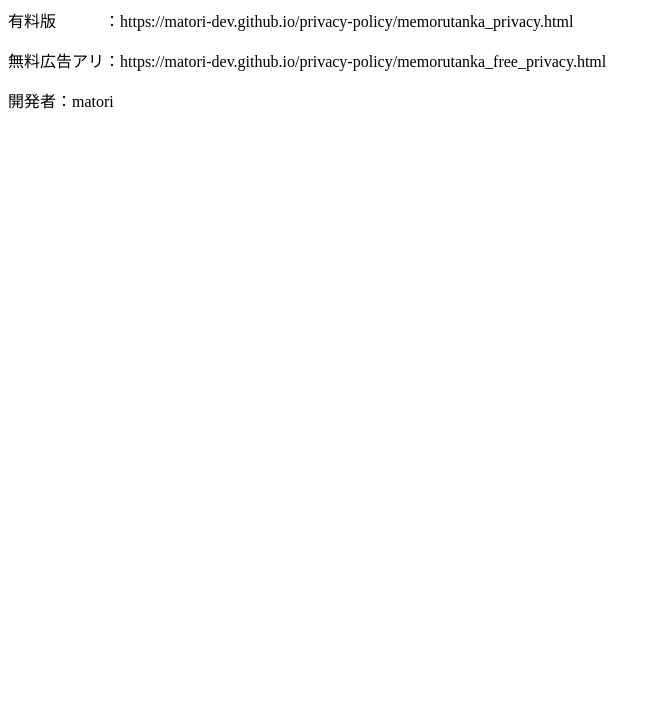
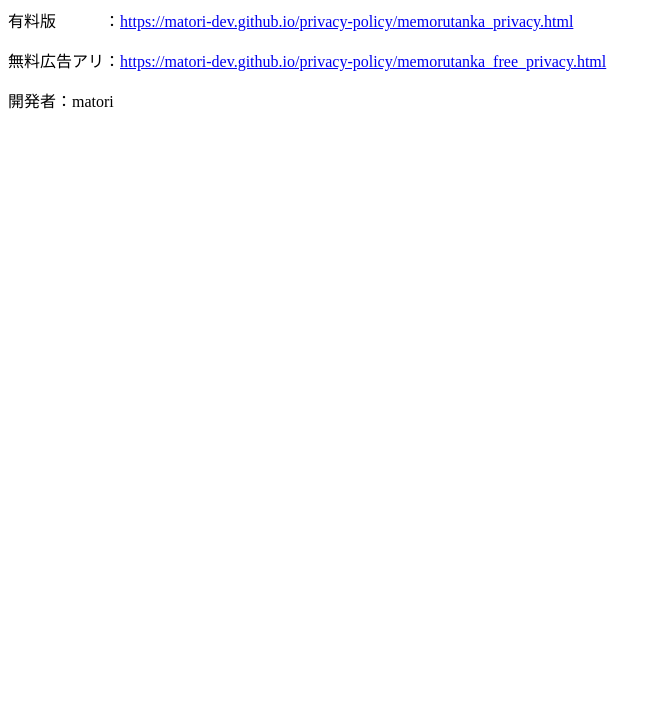
Before and after one commit to matori-dev/privacy-policy, a plain HTML site: page index.html in a window 1280 px wide. Shown: the part 81-800 px from the top of the page, without its empty margins (0-661 px from the left). Drawn offline with Linux system fonts and the light colour scheme.

Commit message:
Update index.html
URLにリンクを追加

```diff
--- a/index.html
+++ b/index.html
@@ -6,8 +6,8 @@
 </head>
 <body>
 <h1>プライバシーポリシー</h1>
-<p>有料版　　　：https://matori-dev.github.io/privacy-policy/memorutanka_privacy.html</p>
-<p>無料広告アリ：https://matori-dev.github.io/privacy-policy/memorutanka_free_privacy.html</p>
+<p>有料版　　　：<a href="https://matori-dev.github.io/privacy-policy/memorutanka_privacy.html">https://matori-dev.github.io/privacy-policy/memorutanka_privacy.html</a></p>
+<p>無料広告アリ：<a href="https://matori-dev.github.io/privacy-policy/memorutanka_free_privacy.html">https://matori-dev.github.io/privacy-policy/memorutanka_free_privacy.html</a></p>
 <p>開発者：matori</p>
 </body>
 </html>
```
